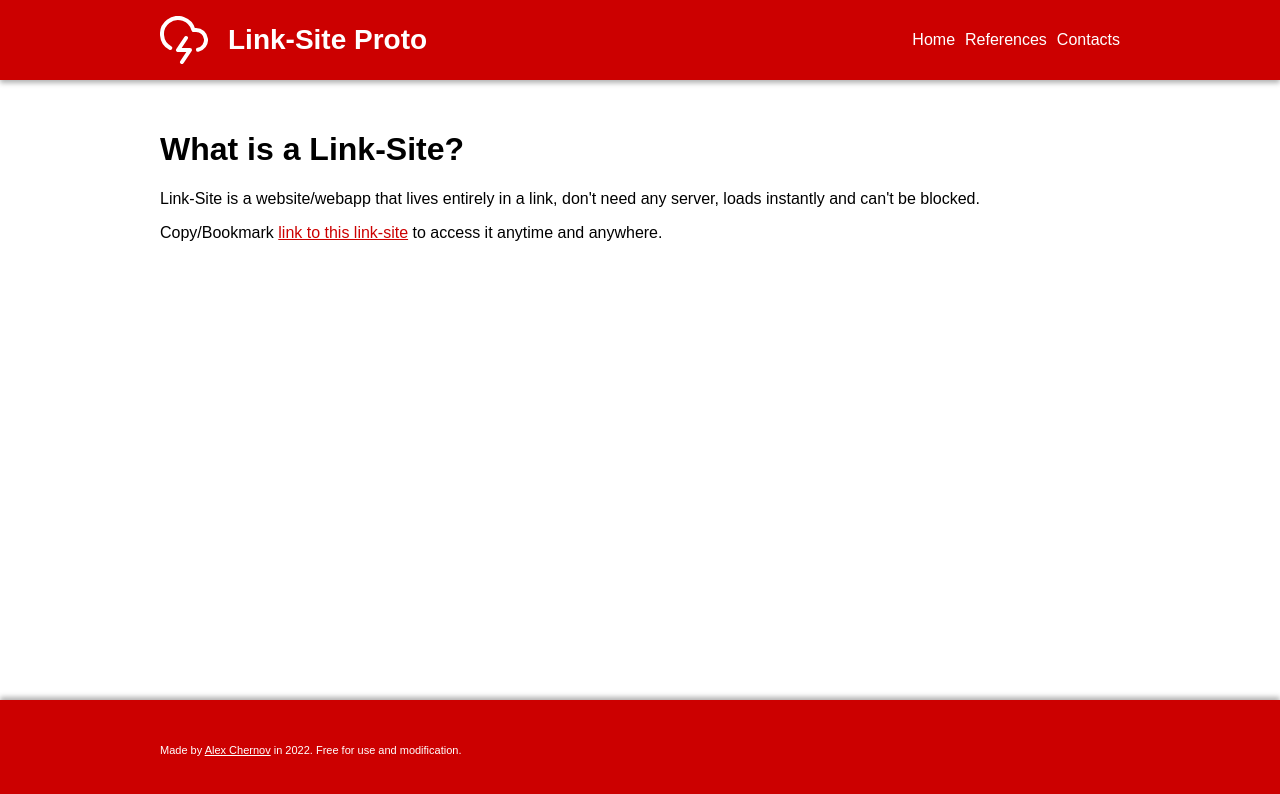
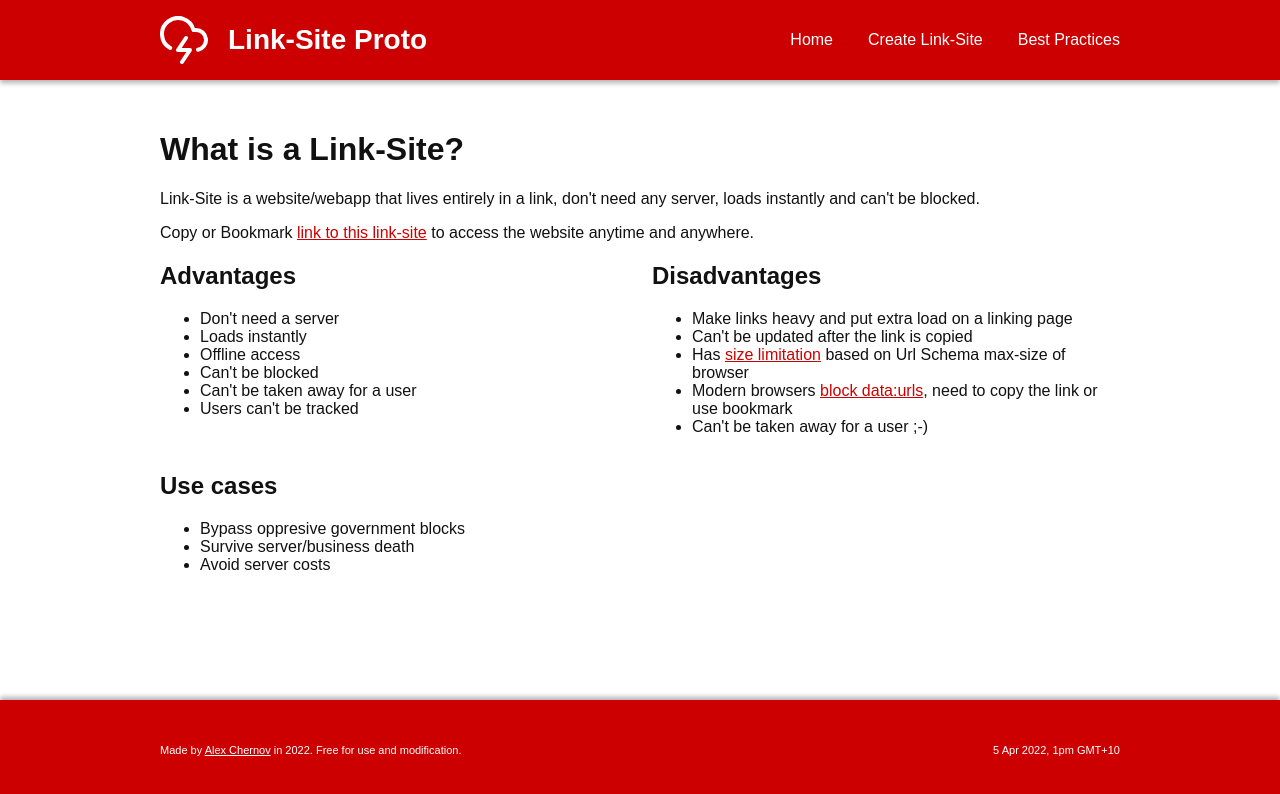
Before and after one commit to AlexusBlack/link-site, a plain HTML site: page index.html in a window 1280 px wide. Drawn offline with Linux system fonts and the light colour scheme.

Commit message:
base content

```diff
--- a/index.html
+++ b/index.html
@@ -10,34 +10,71 @@
         </a>
         <nav class="header__menu">
           <a class="header__menu-item" href="#">Home</a>
-          <a class="header__menu-item" href="#references">References</a>
-          <a class="header__menu-item" href="#contacts">Contacts</a>
+          <a class="header__menu-item" href="#creation">Create Link-Site</a>
+          <a class="header__menu-item" href="#best-practices">Best Practices</a>
         </nav>
       </div>
     </header>
 
     <main class="page-content container">
 
-      <div class="page page--subpage" id="references">
-        <h1>References</h1>
+      <div class="page page--subpage" id="creation">
+        <h1>Create Link-Site</h1>
+        <p>Just download this link-site and modify it for your needs. It already includes link generation, page system and grid system.</p>
+        <a href="#" class="btn link-site__link link-site__link--default" download="link-site.html">Download</a>
+      </div>
+
+      <div class="page page--subpage" id="best-practices">
+        <h1>Best Practices</h1>
         <p>This is good references</p>
       </div>
 
-      <div class="page page--subpage" id="contacts">
-        <h1>Contacts</h1>
-        <p>This is good references</p>
-      </div>
 
       <div class="page page--main">
         <h1>What is a Link-Site?</h1>
         <p>Link-Site is a website/webapp that lives entirely in a link, don't need any server, loads instantly and can't be blocked.</p>
-        Copy/Bookmark <a href="#" class="link-site__link">link to this link-site</a> to access it anytime and anywhere.
+        Copy or Bookmark <a href="#" class="link-site__link">link to this link-site</a> to access the website anytime and anywhere.
+
+        <div class="grid">
+          <div class="grid__col" style="--cols: 6">
+            <h2>Advantages</h2>
+            <ul>
+              <li>Don't need a server</li>
+              <li>Loads instantly</li>
+              <li>Offline access</li>
+              <li>Can't be blocked</li>
+              <li>Can't be taken away for a user</li>
+              <li>Users can't be tracked</li>
+            </ul>
+          </div>
+
+          <div class="grid__col" style="--cols: 6">
+            <h2>Disadvantages</h2>
+            <ul>
+              <li>Make links heavy and put extra load on a linking page</li>
+              <li>Can't be updated after the link is copied</li>
+              <li>Has <a href="https://stackoverflow.com/questions/695151/data-protocol-url-size-limitations" target="_blank">size limitation</a> based on Url Schema max-size of browser</li>
+              <li>Modern browsers <a href="https://blog.mozilla.org/security/2017/11/27/blocking-top-level-navigations-data-urls-firefox-59/" target="_blank">block data:urls</a>, need to copy the link or use bookmark</li>
+              <li>Can't be taken away for a user ;-)</li>
+            </ul>
+          </div>
+        </div>
+
+        <h2>Use cases</h2>
+        <ul>
+          <li>Bypass oppresive government blocks</li>
+          <li>Survive server/business death</li>
+          <li>Avoid server costs</li>
+        </ul>
       </div>
     </main>
 
     <footer class="footer">
-      <div class="container">
-        Made by <a href="https://alexchernov.com">Alex Chernov</a> in 2022. Free for use and modification.
+      <div class="footer__container container">
+        <div class="footer__copyright">
+          Made by <a href="https://alexchernov.com">Alex Chernov</a> in 2022. Free for use and modification.
+        </div>
+        <div class="footer__version">5 Apr 2022, 1pm GMT+10</div>
       </div>
     </footer>
   </div>
@@ -56,8 +93,12 @@ html, body {
 
   --color-primary-red: #cc0000;
 
+  color: #111;
+  font-family: sans-serif;
+}
+
+*, *::before, *::after {
   box-sizing: border-box;
-  font-family: sans-serif;
 }
 
 a {
@@ -85,6 +126,40 @@ a {
 .page--subpage:target ~ .page--main,
 .page--subpage:not(:target) {
   display: none;
+}
+
+/* Grid system */
+.grid {
+  display: grid;
+  --grid-size: 12;
+  --grid-column-gap: 24px;
+  grid-template-columns: repeat(var(--grid-size), 1fr);
+  grid-column-gap: var(--grid-column-gap);
+}
+
+.grid__col {
+  --cols: 1;
+  grid-column-end: span var(--cols);
+}
+
+/* Buttons */
+.btn {
+  display: inline-flex;
+  align-items: center;
+  height: 49px;
+  background-color: var(--color-primary-red);
+  color: white;
+  font-weight: bold;
+  text-decoration: none;
+  text-align: center;
+  padding: 0 15px;
+  border-radius: 4px;
+  border: 2px solid var(--color-primary-red);
+}
+
+.btn:hover {
+  color: initial;
+  background-color: transparent;
 }
 
 /* Header & Footer */
@@ -132,7 +207,7 @@ a {
 }
 
 .header__menu-item:not(:last-child) {
-  margin-right: 10px;
+  margin-right: 35px;
 }
 
 .header__menu-item:hover {
@@ -145,6 +220,11 @@ a {
   height: 100px;
   box-shadow: 0 -3px 5px rgba(0,0,0, 0.3);
   font-size: 11px;
+}
+
+.footer__container {
+  display: flex;
+  justify-content: space-between;
 }
 
 .footer a {
@@ -163,6 +243,7 @@ a {
   links.forEach(l => {
     l.href = url;
     l.addEventListener('click', e => {
+      if(l.classList.contains('link-site__link--default')) return;
       e.preventDefault();
       alert("This is a link-site url. Please copy the link and paste it into your address bar.\n\nOpenning of data-url links direclty is blocked in all modern browsers for security reasons.");
     });
```
